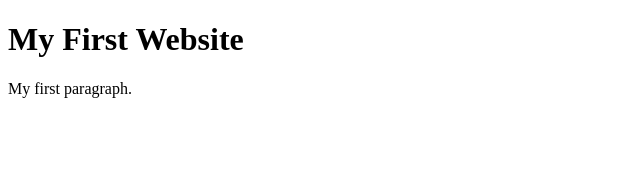
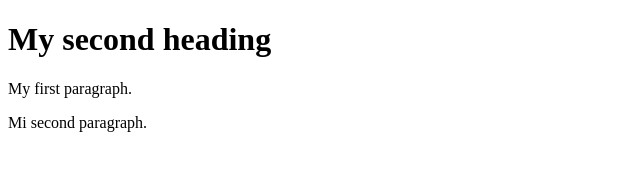
Before and after one commit to Alanontiveros/codersrank-practice-Alan-Ontiveros, a website: page index.html in a window 1280 px wide. Shown: the whole page, without its empty margins (0-640 px from the left). Drawn offline with Linux system fonts and the light colour scheme.

Commit message:
1 file modified, 1 added, 1 deleted

```diff
--- a/index.html
+++ b/index.html
@@ -1,12 +1,13 @@
 <!DOCTYPE html>
-<html>
-  <head>
-    <title>Page Title</title>
-  </head>
-  <body>
+<HTML>
+<head>
+  <title>PAGE title</title>
+</head>
+<body>
 
-    <h1>My First Website</h1>
-    <p>My first paragraph.</p>
+  <h1>My second heading</h1>
+  <p>My first paragraph.</p>
+  <p>Mi second paragraph.</p>
 
-  </body>
-</html>
+</body>
+</HTML>
--- a/index.js
+++ /dev/null
@@ -1,3 +0,0 @@
-// Start with the index.html and start editing.
-
-import './style.css';
```
Also changed, not shown: INDEX.JS (added).
